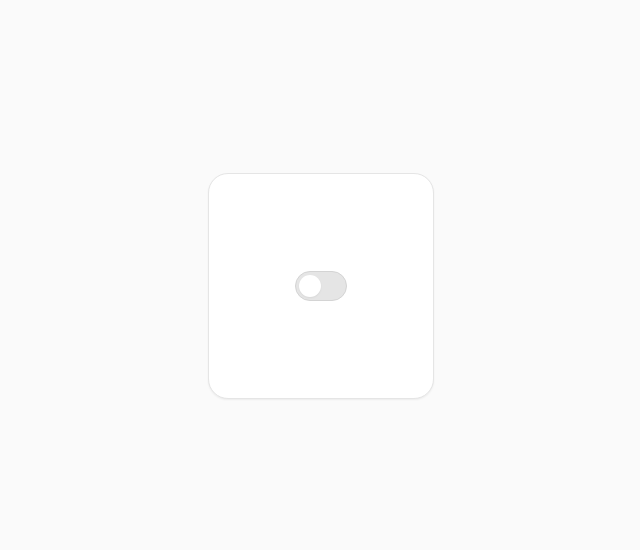
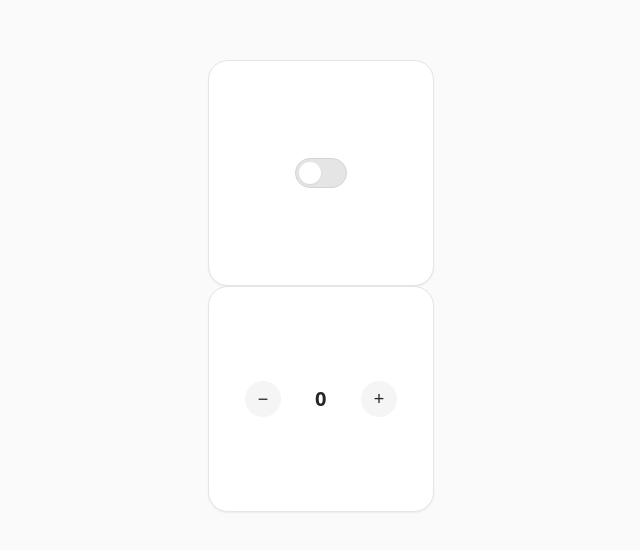
Before and after one commit to deepp2905/ui-library, a React (Vite) app: page / in a window 1280 px wide. Shown: the part 114-664 px from the top of the page, without its empty margins (319-959 px from the left). Built offline with nearby package versions, Linux system fonts and the light colour scheme.

Commit message:
new component added: step-counter

```diff
--- a/src/App.jsx
+++ b/src/App.jsx
@@ -1,14 +1,20 @@
 import { useState } from 'react'
 import Toggle from './Toggle.jsx'
 import Tile from './Tile.jsx'
+import Counter from './Counter.jsx'
 
 function App() {
   const [on, setOn] = useState(false)
 
   return (
-    <Tile>
-      <Toggle checked={on} onChange={setOn} />
-    </Tile>
+    <>
+      <Tile>
+        <Toggle checked={on} onChange={setOn} />
+      </Tile>
+      <Tile>
+        <Counter initial={0} />
+      </Tile>
+    </>
   )
 }
 
--- /dev/null
+++ b/src/Counter.css
@@ -0,0 +1,72 @@
+.counter {
+  display: inline-flex;
+  align-items: center;
+  gap: var(--space-2);
+  padding: var(--space-1);
+  background: var(--color-surface);
+  border-radius: var(--radius-pill);
+  font-family: var(--font-sans);
+}
+
+.counter__btn {
+  width: 36px;
+  height: 36px;
+  border: none;
+  border-radius: 50%;
+  background: var(--color-neutral-100);
+  color: var(--color-fg);
+  cursor: pointer;
+  display: flex;
+  align-items: center;
+  justify-content: center;
+  padding: 0;
+  -webkit-tap-highlight-color: transparent;
+}
+
+.counter__btn:hover {
+  background: var(--color-neutral-200);
+}
+
+.counter__btn:focus-visible {
+  outline: 2px solid var(--color-focus);
+  outline-offset: 2px;
+}
+
+.counter__btn-icon {
+  font-size: 18px;
+  font-weight: 500;
+  line-height: 1;
+  display: block;
+}
+
+.counter__value {
+  min-width: 48px;
+  height: 36px;
+  display: inline-flex;
+  align-items: center;
+  justify-content: center;
+  font-size: 20px;
+  font-weight: 700;
+  font-variant-numeric: tabular-nums;
+  color: var(--color-fg);
+  padding: 0 var(--space-2);
+}
+
+.counter__slot {
+  display: inline-flex;
+  align-items: center;
+  justify-content: center;
+}
+
+.counter__digit {
+  display: inline-block;
+  position: relative;
+  text-align: center;
+  min-width: 0.6em;
+  line-height: 1;
+}
+
+.counter__digit-char {
+  display: inline-block;
+  will-change: filter, transform, opacity;
+}
--- /dev/null
+++ b/src/Counter.jsx
@@ -0,0 +1,93 @@
+import { useState } from 'react'
+import { motion, AnimatePresence } from 'framer-motion'
+import './Counter.css'
+
+const buttonSpring = { type: 'spring', stiffness: 500, damping: 18 }
+const digitTransition = { type: 'spring', stiffness: 500, damping: 32, mass: 0.6 }
+
+function Digit({ char }) {
+  return (
+    <span className="counter__digit">
+      <AnimatePresence mode="popLayout" initial={false}>
+        <motion.span
+          key={char}
+          className="counter__digit-char"
+          initial={{ filter: 'blur(10px)', opacity: 0, y: -12 }}
+          animate={{ filter: 'blur(0px)', opacity: 1, y: 0 }}
+          exit={{ filter: 'blur(10px)', opacity: 0, y: 12 }}
+          transition={digitTransition}
+        >
+          {char}
+        </motion.span>
+      </AnimatePresence>
+    </span>
+  )
+}
+
+function Counter({ value: controlled, onChange, initial = 0 }) {
+  const [internal, setInternal] = useState(initial)
+  const value = controlled ?? internal
+
+  const set = (next) => {
+    if (controlled === undefined) setInternal(next)
+    onChange?.(next)
+  }
+
+  const negative = value < 0
+  const absStr = Math.abs(value).toString()
+
+  const items = []
+  if (negative) items.push({ key: 'sign', char: '−' })
+  for (let i = 0; i < absStr.length; i++) {
+    const positionFromRight = absStr.length - 1 - i
+    items.push({ key: `d${positionFromRight}`, char: absStr[i] })
+  }
+
+  return (
+    <div className="counter">
+      <motion.button
+        type="button"
+        className="counter__btn"
+        onClick={() => set(value - 1)}
+        whileTap={{ scale: 0.9 }}
+        whileHover={{ scale: 1.06 }}
+        transition={buttonSpring}
+        aria-label="Decrement"
+      >
+        <span className="counter__btn-icon">−</span>
+      </motion.button>
+
+      <div className="counter__value" aria-live="polite">
+        <AnimatePresence mode="popLayout" initial={false}>
+          {items.map(({ key, char }) => (
+            <motion.span
+              key={key}
+              layout
+              className="counter__slot"
+              initial={{ filter: 'blur(10px)', opacity: 0, scale: 0.6 }}
+              animate={{ filter: 'blur(0px)', opacity: 1, scale: 1 }}
+              exit={{ filter: 'blur(10px)', opacity: 0, scale: 0.6 }}
+              transition={digitTransition}
+            >
+              <Digit char={char} />
+            </motion.span>
+          ))}
+        </AnimatePresence>
+      </div>
+
+      <motion.button
+        type="button"
+        className="counter__btn"
+        onClick={() => set(value + 1)}
+        whileTap={{ scale: 0.9 }}
+        whileHover={{ scale: 1.06 }}
+        transition={buttonSpring}
+        aria-label="Increment"
+      >
+        <span className="counter__btn-icon">+</span>
+      </motion.button>
+    </div>
+  )
+}
+
+export default Counter
--- a/src/Toggle.jsx
+++ b/src/Toggle.jsx
@@ -2,7 +2,7 @@ import { useState } from 'react'
 import { motion } from 'framer-motion'
 import './Toggle.css'
 
-const spring = { type: 'spring', stiffness: 500, damping: 26 }
+const spring = { type: 'spring', stiffness: 800, damping: 50 }
 
 function Toggle({ checked, onChange }) {
   const [pressed, setPressed] = useState(false)
--- a/src/tokens.css
+++ b/src/tokens.css
@@ -35,7 +35,7 @@
   --shadow-sm: 0 1px 2px rgba(0, 0, 0, 0.06);
   --shadow-md: 0 4px 12px rgba(0, 0, 0, 0.06);
 
-  --font-sans: system-ui, 'Segoe UI', Roboto, sans-serif;
+  --font-sans: system-ui, 'Inter', Roboto, sans-serif;
 
   --motion-fast: 160ms;
   --motion-base: 220ms;
```
